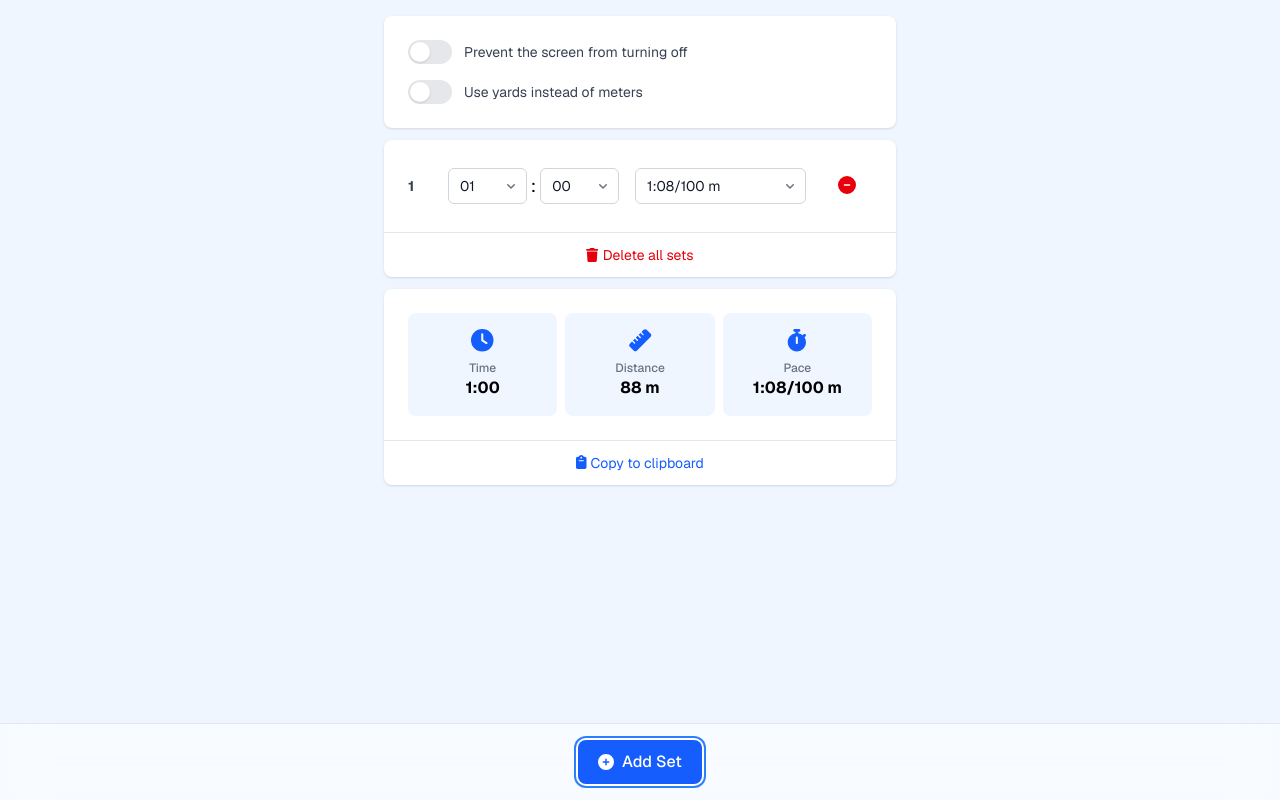
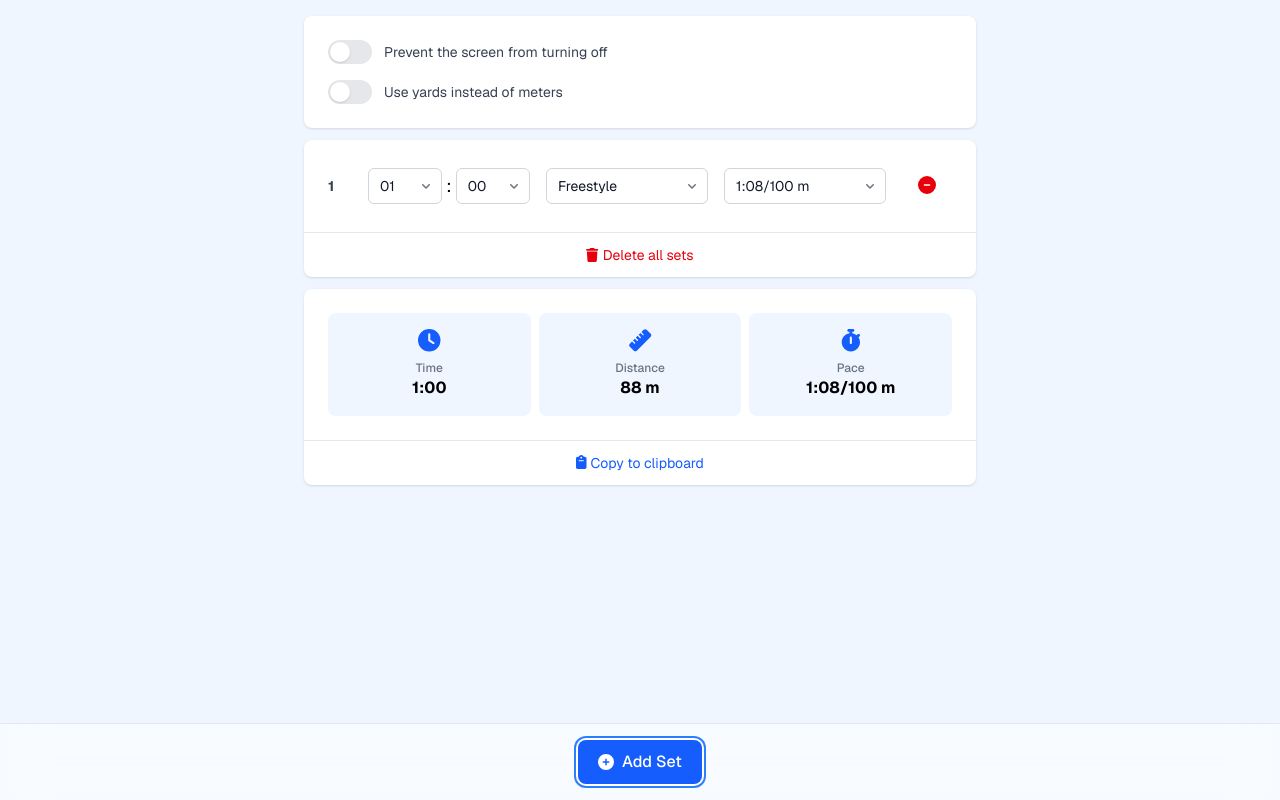
Before and after one commit to gesteves/swimsetter, a Next.js app: page / in a window 1280 px wide. Both pictures are taken after a click on the button "Add Set". Built offline with nearby package versions, Linux system fonts and the light colour scheme.

Commit message:
Add stroke dropdown

```diff
--- a/app/components/Set.jsx
+++ b/app/components/Set.jsx
@@ -8,11 +8,22 @@ import Select from './Select';
 const PACE_MIN = 50;  // 0:50/100m
 const PACE_MAX = 150; // 2:30/100m
 
+const STROKE_OPTIONS = [
+  { value: 'FR', label: 'Freestyle' },
+  { value: 'BR', label: 'Breaststroke' },
+  { value: 'BK', label: 'Backstroke' },
+  { value: 'FL', label: 'Butterfly' },
+];
+
 const Set = forwardRef(function Set({ index, set, onUpdate, onRemove, useYards, as: Component = 'li' }, ref) {
   const [confirming, setConfirming] = useState(false);
 
   const handleChange = (key, value) => {
-    onUpdate({ ...set, [key]: parseInt(value, 10) });
+    if (key === 'stroke') {
+      onUpdate({ ...set, [key]: value });
+    } else {
+      onUpdate({ ...set, [key]: parseInt(value, 10) });
+    }
   };
 
   const unit = useYards ? 'yd' : 'm';
@@ -73,6 +84,19 @@ const Set = forwardRef(function Set({ index, set, onUpdate, onRemove, useYards,
           </div>
           <div className="flex flex-col flex-1">
             <Select
+              id={`stroke-${index}`}
+              value={set.stroke || 'FR'}
+              onChange={(e) => handleChange("stroke", e.target.value)}
+              options={STROKE_OPTIONS.map(opt => (
+                <option key={opt.value} value={opt.value}>
+                  {opt.label}
+                </option>
+              ))}
+              aria-label="Stroke"
+            />
+          </div>
+          <div className="flex flex-col flex-1">
+            <Select
               id={`pace-${index}`}
               value={set.pace}
               onChange={(e) => handleChange("pace", e.target.value)}
--- a/app/page.jsx
+++ b/app/page.jsx
@@ -72,7 +72,7 @@ export default function Home() {
 
   return (
     <main className="min-h-[100dvh] p-4 text-lg flex justify-center bg-blue-50 dark:bg-gray-900 pb-[var(--bottom-padding)]">
-      <div className="w-full max-w-lg space-y-3">
+      <div className="w-full max-w-2xl space-y-3">
         <Preferences useYards={useYards} setUseYards={setUseYards} />
         {sets.length === 0 && <Intro />}
         {sets.length > 0 && (
```
Also changed, not shown: 1 other file (tests, documents, lock files or other folders).
